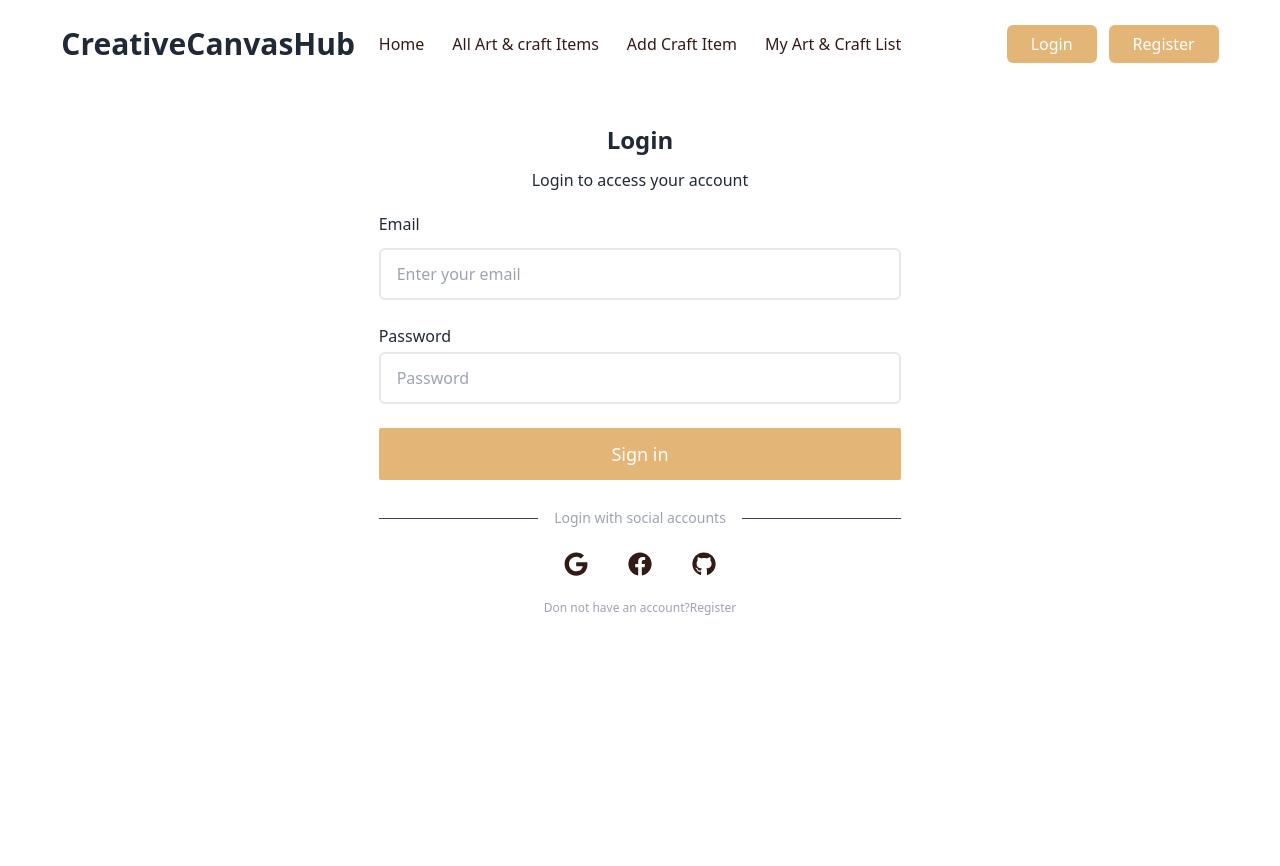
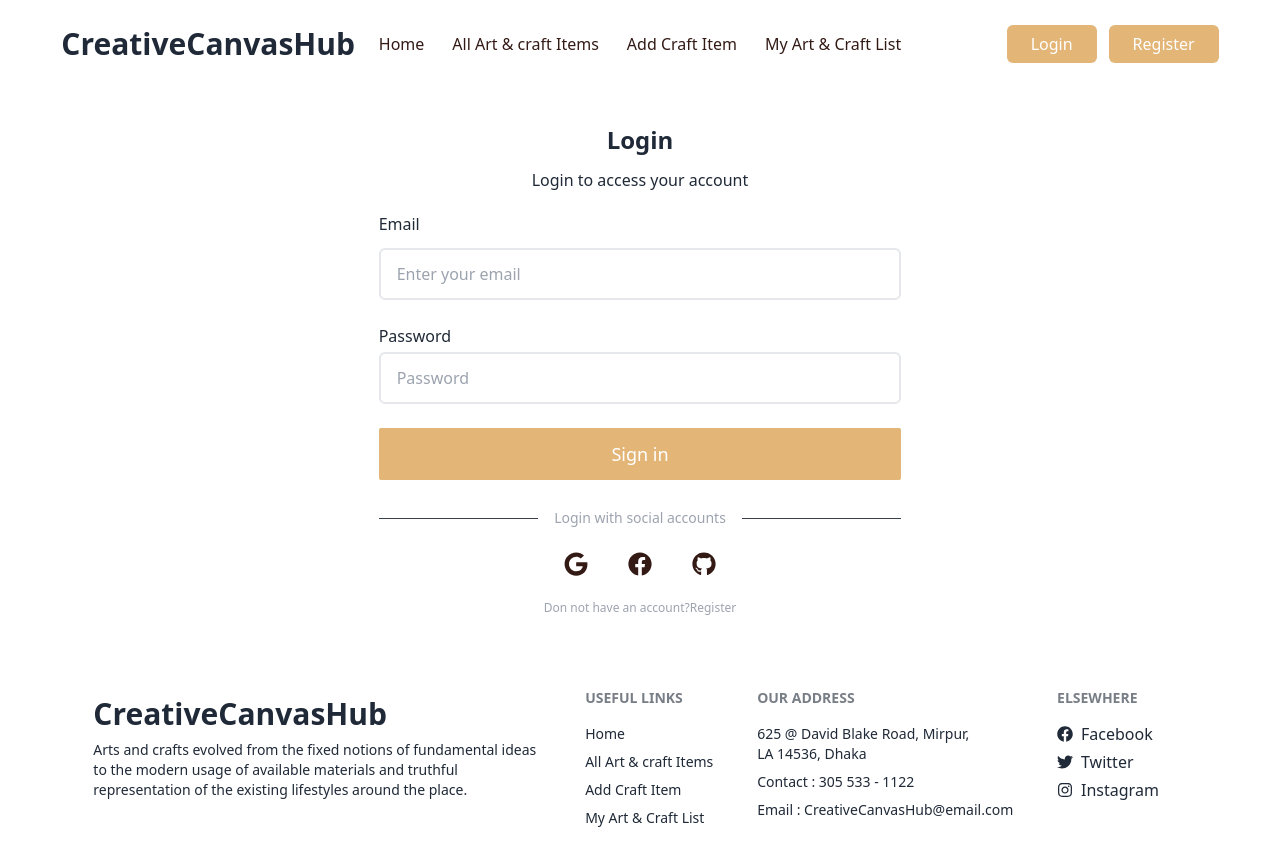
Before and after one commit to RakibHossen678/CreativeCanvasHub-Client, a React (Vite) app: page /login in a window 1280 px wide. Before the commit the page ends 800 px from the top, so only its background shows below. Built offline with nearby package versions, Linux system fonts and the light colour scheme; no server answers.

Commit message:
added footer section

```diff
--- a/src/Components/CraftDetials.jsx
+++ b/src/Components/CraftDetials.jsx
@@ -17,7 +17,7 @@ const CraftDetials = () => {
     stock_status,
   } = craft;
   return (
-    <div className="w-11/12 mx-auto flex my-20 gap-6 items-center">
+    <div className="lg:w-11/12 mx-auto flex lg:flex-row md:flex-row flex-col px-2 my-20 gap-6 items-center">
       <div className="flex-1">
         <img className="rounded-lg" src={photo} alt="" />
       </div>
--- /dev/null
+++ b/src/Components/Footer.jsx
@@ -0,0 +1,52 @@
+import { FaFacebook, FaInstagram, FaTwitter } from "react-icons/fa";
+import { Link } from "react-router-dom";
+
+const Footer = () => {
+  return (
+    <div className="bg-base-100 bg-[#f5ecec48]">
+      <footer className="footer p-10 lg:w-11/12 mx-auto text-base-content">
+        <aside className="max-w-md">
+          <div>
+            <h1 className="text-3xl font-bold py-2">CreativeCanvasHub</h1>
+            <p>
+              Arts and crafts evolved from the fixed notions of fundamental
+              ideas to the modern usage of available materials and truthful
+              representation of the existing lifestyles around the place.
+            </p>
+          </div>
+        </aside>
+        <nav>
+          <h6 className="footer-title">Useful links</h6>
+          <a className="link link-hover">
+            <Link to="/">Home</Link>
+          </a>
+          <a className="link link-hover">
+            <Link to="/allCraft">All Art & craft Items</Link>
+          </a>
+          <a className="link link-hover">
+            <Link to="/addCraft">Add Craft Item</Link>
+          </a>
+          <a className="link link-hover">
+            <Link to="/list">My Art & Craft List</Link>
+          </a>
+        </nav>
+        <nav>
+          <h6 className="footer-title">Our Address</h6>
+          <a className="link link-hover ">
+            625 @ David Blake Road, Mirpur, <br /> LA 14536, Dhaka
+          </a>
+          <a className="link link-hover">Contact : 305 533 - 1122</a>
+          <a className="link link-hover">Email : CreativeCanvasHub@email.com </a>
+        </nav>
+        <nav>
+          <h6 className="footer-title">Elsewhere</h6>
+          <a className="link link-hover flex items-center text-[16px]"><FaFacebook className="mr-2" /> Facebook</a>
+          <a className="link link-hover flex items-center text-[16px]"><FaTwitter className="mr-2"/> Twitter</a>
+          <a className="link link-hover flex items-center text-[16px]"><FaInstagram className="mr-2"/> Instagram</a>
+        </nav>
+      </footer>
+    </div>
+  );
+};
+
+export default Footer;
--- a/src/Layout/MainLayout.jsx
+++ b/src/Layout/MainLayout.jsx
@@ -1,5 +1,6 @@
 import { Outlet } from "react-router-dom";
 import Header from "../Components/Header";
+import Footer from "../Components/Footer";
 
 const MainLayout = () => {
   return (
@@ -8,6 +9,7 @@ const MainLayout = () => {
         <Header></Header>
         <Outlet></Outlet>
       </div>
+        <Footer></Footer>
     </div>
   );
 };
```
